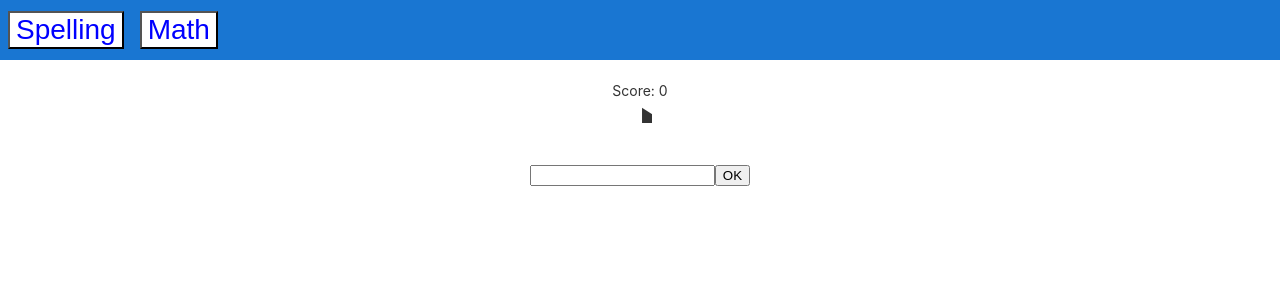
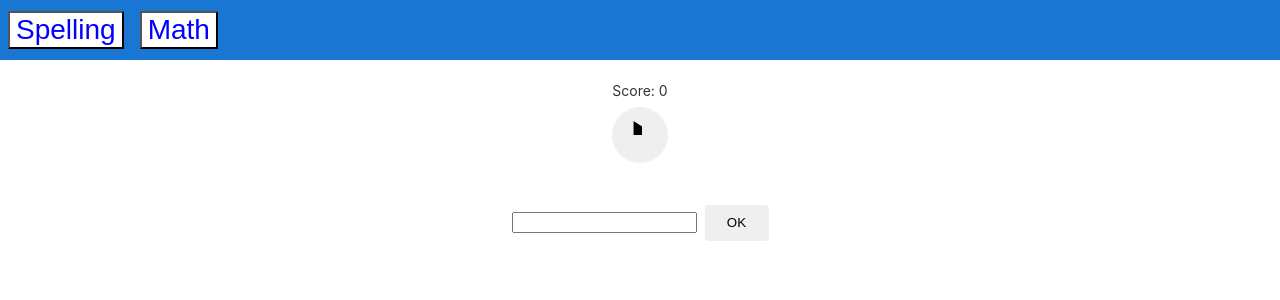
Before and after one commit to JCake/learning-games, an Angular app: page / in a window 1280 px wide. Both pictures are taken after a click on the button "Spelling". Shown: the top 300 px of the page. Built offline with nearby package versions, Linux system fonts and the light colour scheme.

Commit message:
Buttons, remove vague word

```diff
--- a/src/app/app.module.ts
+++ b/src/app/app.module.ts
@@ -6,6 +6,8 @@ import {MatIconModule} from '@angular/material/icon';
 import { FormsModule } from '@angular/forms';
 import { SpellingComponent } from './spelling/spelling.component';
 import { MathComponent } from './math/math.component';
+import {MatButtonModule} from '@angular/material/button';
+
 
 @NgModule({
   declarations: [
@@ -16,7 +18,8 @@ import { MathComponent } from './math/math.component';
   imports: [
     BrowserModule,
     MatIconModule,
-    FormsModule
+    FormsModule,
+    MatButtonModule
   ],
   providers: [],
   bootstrap: [AppComponent]
--- a/src/app/math/math.component.html
+++ b/src/app/math/math.component.html
@@ -78,7 +78,7 @@
 <form (submit)="checked ? giveProblem() : checkAnswer()">
     <span class="problem">{{num1}} {{operator}} {{num2}} =
         <input type="number" class="input-number" [(ngModel)]="givenAnswer" name="givenAnswer" autofocus/>
-    <button type="submit" *ngIf="!checked">OK</button></span>
+    <button mat-button type="submit" *ngIf="!checked" class="check-button">OK</button></span>
     <ng-container *ngIf="checked">
         <mat-icon *ngIf="correct" class="checked-icon">checkmark</mat-icon>
         <mat-icon *ngIf="!correct" class="checked-icon">close</mat-icon>
@@ -87,7 +87,7 @@
         {{num1 + num2}}
     </div>
     <div *ngIf="checked">
-        <button type="button" (click)="giveProblem()">Next</button>
+        <button mat-button type="button" (click)="giveProblem()">Next</button>
     </div>
 </form>
 </div>
--- a/src/app/math/math.component.scss
+++ b/src/app/math/math.component.scss
@@ -1,8 +1,14 @@
 .problem {
   font-size: 2em;
+  vertical-align: middle;
 }
 .input-number {
   width: 4em;
   height: 1.5em;
   vertical-align: middle;
 }
+
+.check-button {
+  vertical-align: middle;
+  margin-left: 8px;
+}
--- a/src/app/spelling/spelling.component.html
+++ b/src/app/spelling/spelling.component.html
@@ -76,11 +76,13 @@
 
 <div class="content" role="main">
     <span>Score: {{score}}</span>
-    <mat-icon aria-hidden="false" aria-label="Play" class="play-button" (click)="play()">play_arrow_filled</mat-icon>
+    <button mat-fab (click)="play()" class="play-button" >
+        <mat-icon aria-hidden="false" aria-label="Play" class="play-icon">play_arrow_filled</mat-icon>
+    </button>
     <div style="padding-top: 3em;">
-        <form (submit)="check()">
+        <form (submit)="checked ? play() : check()">
             <input type="text" [(ngModel)]="spelledWord" name="spelledWord" />
-            <button type="submit" *ngIf="!checked">OK</button>
+            <button mat-button  type="submit" *ngIf="!checked" class="check-button">OK</button>
             <ng-container *ngIf="checked">
                 <mat-icon *ngIf="correct" class="checked-icon">checkmark</mat-icon>
                 <mat-icon *ngIf="!correct" class="checked-icon">close</mat-icon>
--- a/src/app/spelling/spelling.component.scss
+++ b/src/app/spelling/spelling.component.scss
@@ -1,9 +1,19 @@
 .play-button {
-  font-size: 3em;
+  margin-top: 8px;
 }
 .play-button:hover {
   cursor: pointer;
 }
+.play-icon {
+  font-size: 36pt;
+  position: absolute;
+  top: 8%;
+  left: 10%;
+}
 .checked-icon {
   vertical-align: middle;
 }
+.check-button {
+  vertical-align: middle;
+  margin-left: 8px;
+}
--- a/src/app/spelling/spelling.component.ts
+++ b/src/app/spelling/spelling.component.ts
@@ -11,7 +11,7 @@ level = 0;
   words = [
     ['cat','dog','mom','dad','in','on','you','his','her','bat','sad','mad'],
     ['six','five','more','word','long','wash','open','sit','let','pig','glad'],
-  ['love','hug','talk','yell','child','home','tree', 'jump', 'sell', 'sun', 'said'],
+  ['love','hug','talk','yell','child','home','tree', 'jump', 'sell', 'said'],
  ['school', 'people', 'smart', 'chore', 'choose', 'mother', 'father', 'brick', 'date','tooth'],
   ['phone','black','truck','about','these','first','they','thing','stuck','mind','people','mug'],
   ['block','wig','other','wood','words','roof','luck','who','with','what','shell'],
```
